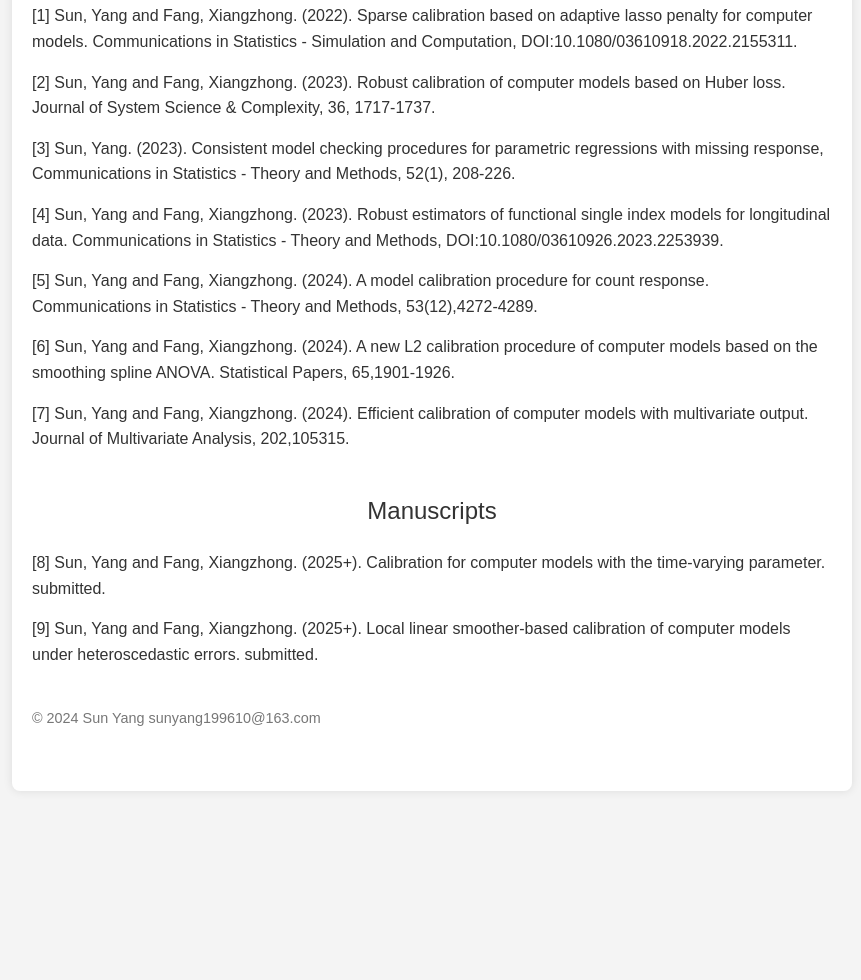
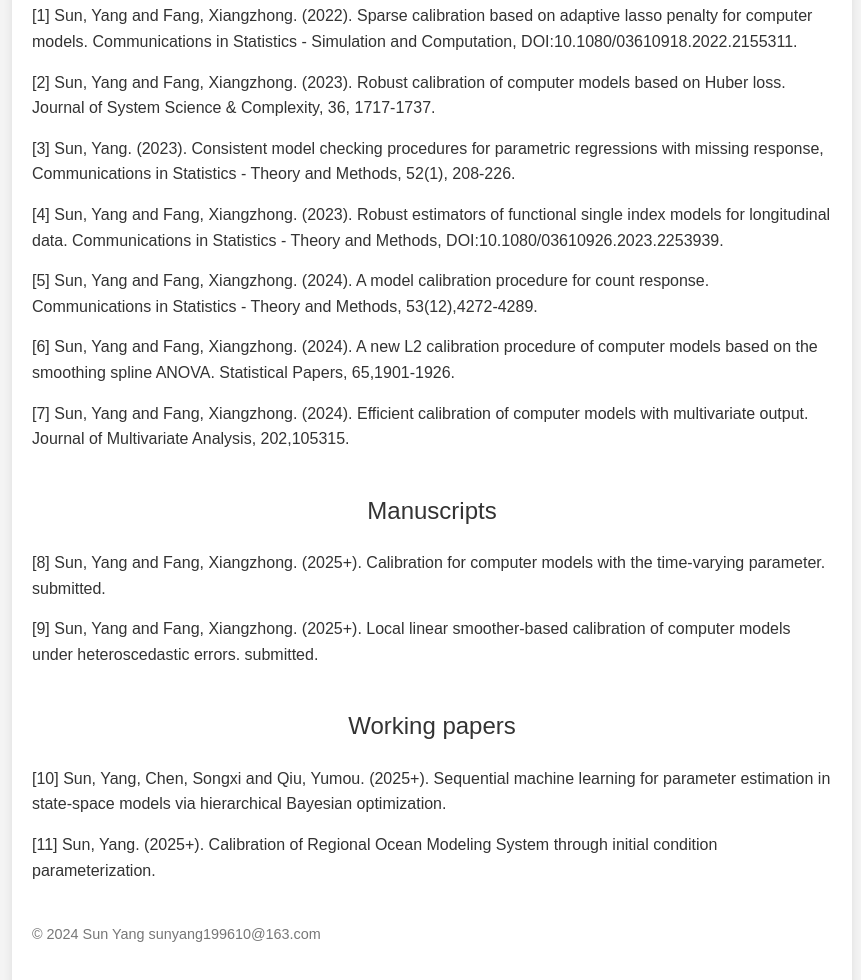
Before and after one commit to sunyangstat/sunyangstat.github.io, a plain HTML site: page index.html in a window 1280 px wide. Shown: the part 737-1717 px from the top of the page, without its empty margins (208-1069 px from the left). Before the commit the page ends 1578 px from the top, so only its background shows below. Drawn offline with Linux system fonts and the light colour scheme.

Commit message:
Update index.html

```diff
--- a/index.html
+++ b/index.html
@@ -103,6 +103,15 @@ time-varying parameter. submitted. </li>
 models under heteroscedastic errors. submitted. </li>
             </ul>
 </section>
+<section>
+            <h2>Working papers</h2>
+            <ul class="publication-list">
+            <li>[10] Sun, Yang, Chen, Songxi and Qiu, Yumou. (2025+). Sequential machine learning for parameter
+estimation in state-space models via hierarchical
+Bayesian optimization. </li>
+            <li>[11] Sun, Yang. (2025+). Calibration of Regional Ocean Modeling System through initial condition parameterization. </li>
+            </ul>
+</section>
         <footer>
             <p>&copy; 2024 Sun Yang sunyang199610@163.com</p>
         </footer>
```
